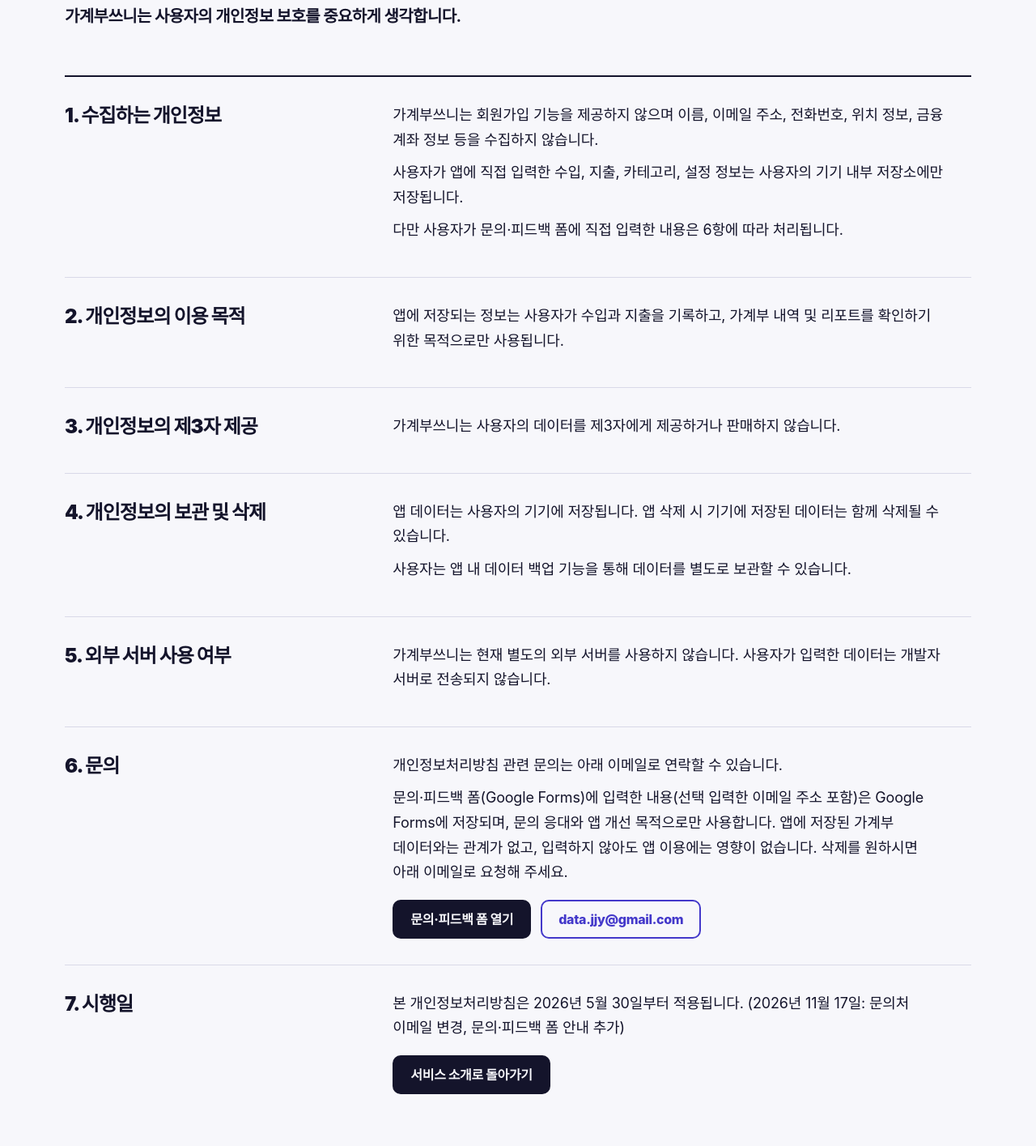
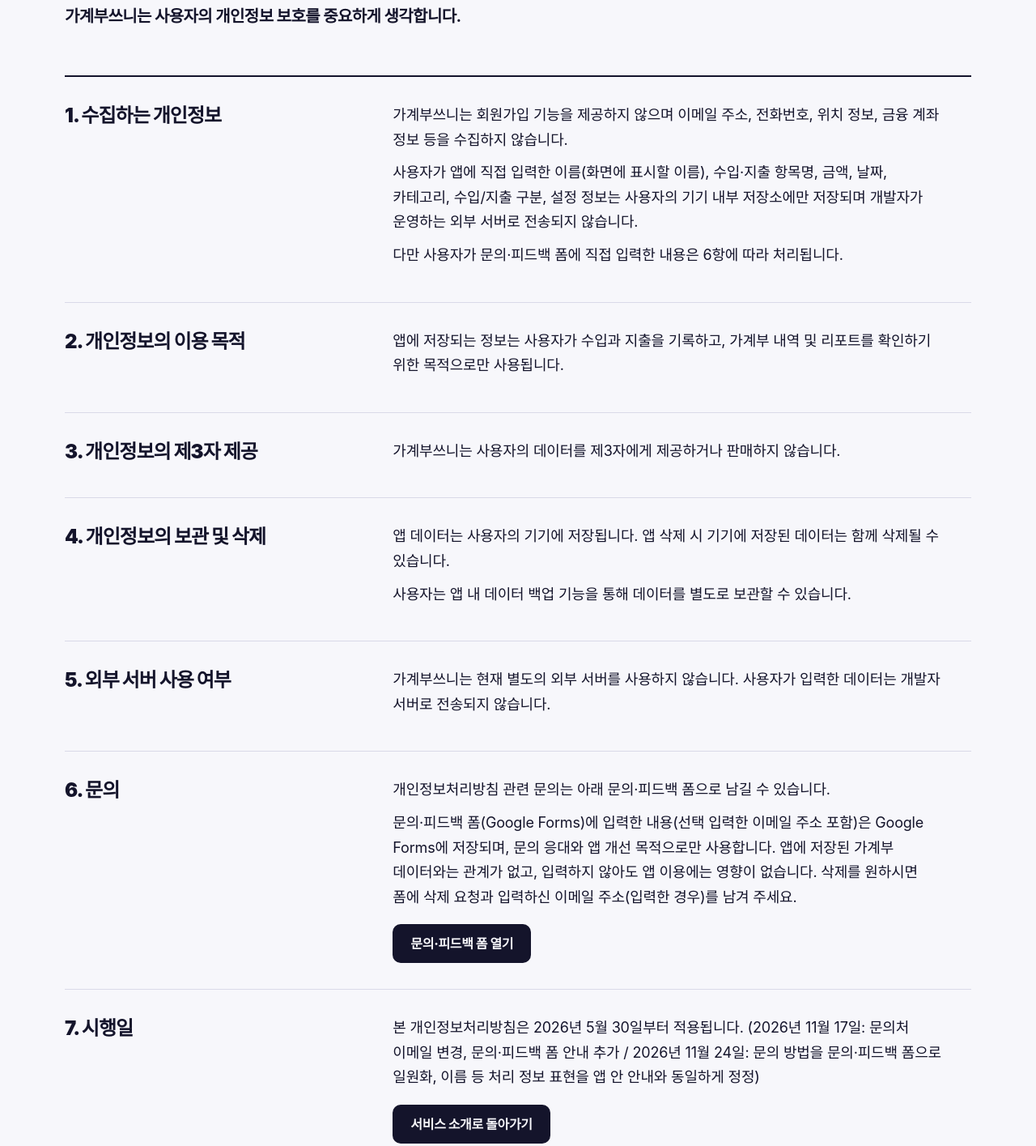
Before and after one commit to Easilydata/gagyebosseuni, a plain HTML site: page privacy.html in a window 1280 px wide. Shown: the part 300-1715 px from the top of the page at 81% size. Drawn offline with Linux system fonts and the light colour scheme; a web font is replaced by a local one.

Commit message:
Privacy policy: contact via form only, align name wording; add OG share image
Co-Authored-By: Claude Sonnet 5.5 <noreply@anthropic.com>

```diff
--- a/privacy.html
+++ b/privacy.html
@@ -22,7 +22,7 @@
       <a class="brand" href="index.html"><img src="assets/icon.png" alt="" width="30" height="30" />가계부쓰니</a>
       <nav aria-label="주요 링크">
         <a href="privacy.html" aria-current="page">개인정보처리방침</a>
-        <a href="mailto:data.jjy@gmail.com">문의</a>
+        <a href="index.html#contact">문의</a>
       </nav>
     </div>
   </header>
@@ -37,11 +37,12 @@
       <section>
         <h2>1. 수집하는 개인정보</h2>
         <p>
-          가계부쓰니는 회원가입 기능을 제공하지 않으며 이름, 이메일 주소, 전화번호,
+          가계부쓰니는 회원가입 기능을 제공하지 않으며 이메일 주소, 전화번호,
           위치 정보, 금융 계좌 정보 등을 수집하지 않습니다.
         </p>
         <p>
-          사용자가 앱에 직접 입력한 수입, 지출, 카테고리, 설정 정보는 사용자의 기기 내부 저장소에만 저장됩니다.
+          사용자가 앱에 직접 입력한 이름(화면에 표시할 이름), 수입·지출 항목명, 금액, 날짜, 카테고리,
+          수입/지출 구분, 설정 정보는 사용자의 기기 내부 저장소에만 저장되며 개발자가 운영하는 외부 서버로 전송되지 않습니다.
         </p>
         <p>
           다만 사용자가 문의·피드백 폼에 직접 입력한 내용은 6항에 따라 처리됩니다.
@@ -85,20 +86,19 @@
       <section>
         <h2>6. 문의</h2>
         <p>
-          개인정보처리방침 관련 문의는 아래 이메일로 연락할 수 있습니다.
+          개인정보처리방침 관련 문의는 아래 문의·피드백 폼으로 남길 수 있습니다.
         </p>
         <p>
-          문의·피드백 폼(Google Forms)에 입력한 내용(선택 입력한 이메일 주소 포함)은 Google Forms에 저장되며, 문의 응대와 앱 개선 목적으로만 사용합니다. 앱에 저장된 가계부 데이터와는 관계가 없고, 입력하지 않아도 앱 이용에는 영향이 없습니다. 삭제를 원하시면 아래 이메일로 요청해 주세요.
+          문의·피드백 폼(Google Forms)에 입력한 내용(선택 입력한 이메일 주소 포함)은 Google Forms에 저장되며, 문의 응대와 앱 개선 목적으로만 사용합니다. 앱에 저장된 가계부 데이터와는 관계가 없고, 입력하지 않아도 앱 이용에는 영향이 없습니다. 삭제를 원하시면 폼에 삭제 요청과 입력하신 이메일 주소(입력한 경우)를 남겨 주세요.
         </p>
         <div class="btns">
           <a class="btn" href="https://forms.gle/kwSeSTyUBrzv3Lng6">문의·피드백 폼 열기</a>
-          <a class="btn ghost" href="mailto:data.jjy@gmail.com">data.jjy@gmail.com</a>
         </div>
       </section>
 
       <section>
         <h2>7. 시행일</h2>
-        <p>본 개인정보처리방침은 2026년 5월 30일부터 적용됩니다. (2026년 11월 17일: 문의처 이메일 변경, 문의·피드백 폼 안내 추가)</p>
+        <p>본 개인정보처리방침은 2026년 5월 30일부터 적용됩니다. (2026년 11월 17일: 문의처 이메일 변경, 문의·피드백 폼 안내 추가 / 2026년 11월 24일: 문의 방법을 문의·피드백 폼으로 일원화, 이름 등 처리 정보 표현을 앱 안 안내와 동일하게 정정)</p>
         <div class="btns">
           <a class="btn" href="index.html">서비스 소개로 돌아가기</a>
         </div>
```
Also changed, not shown: index.html (+5 -2 lines), assets/og-image.png (added).
